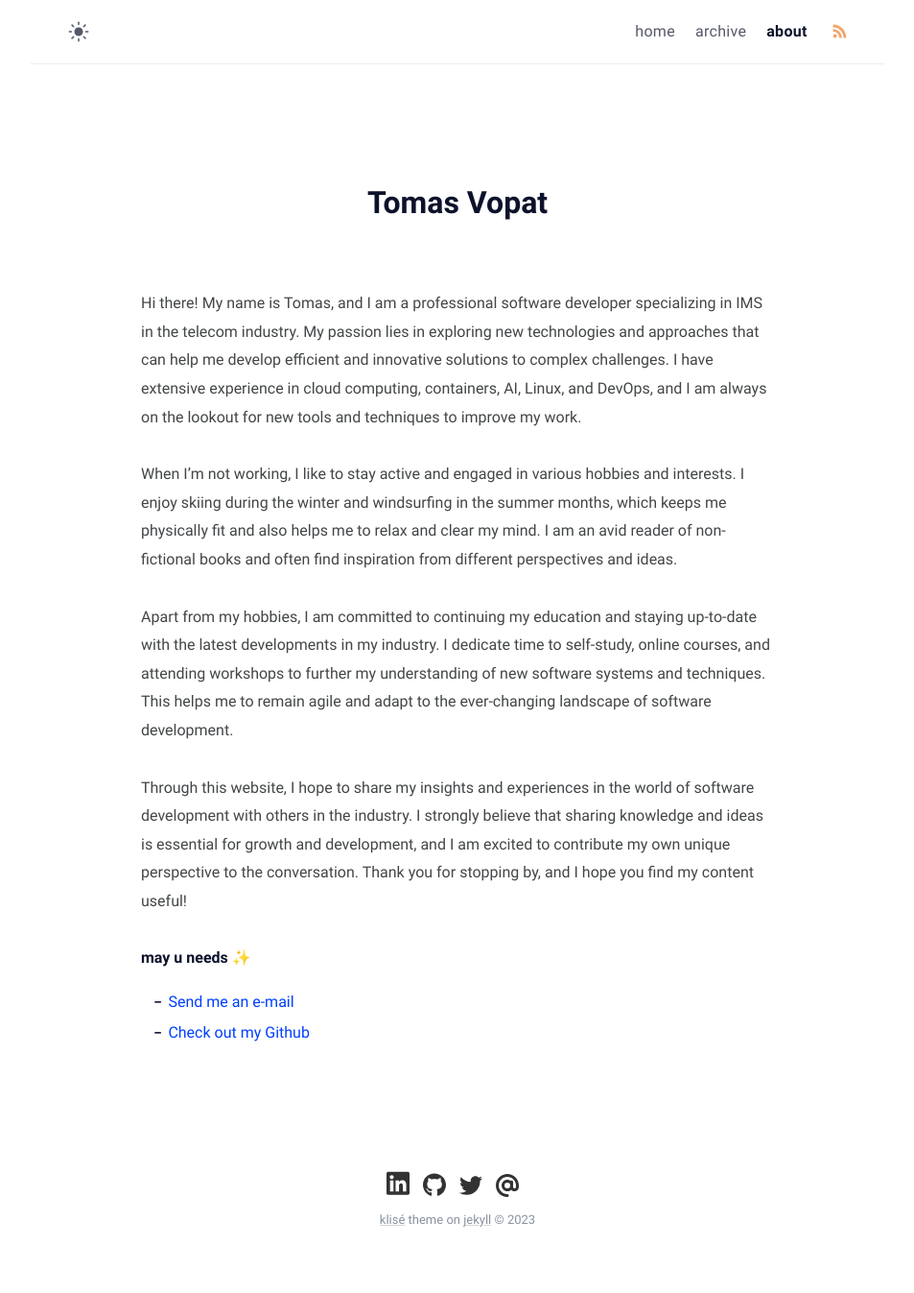
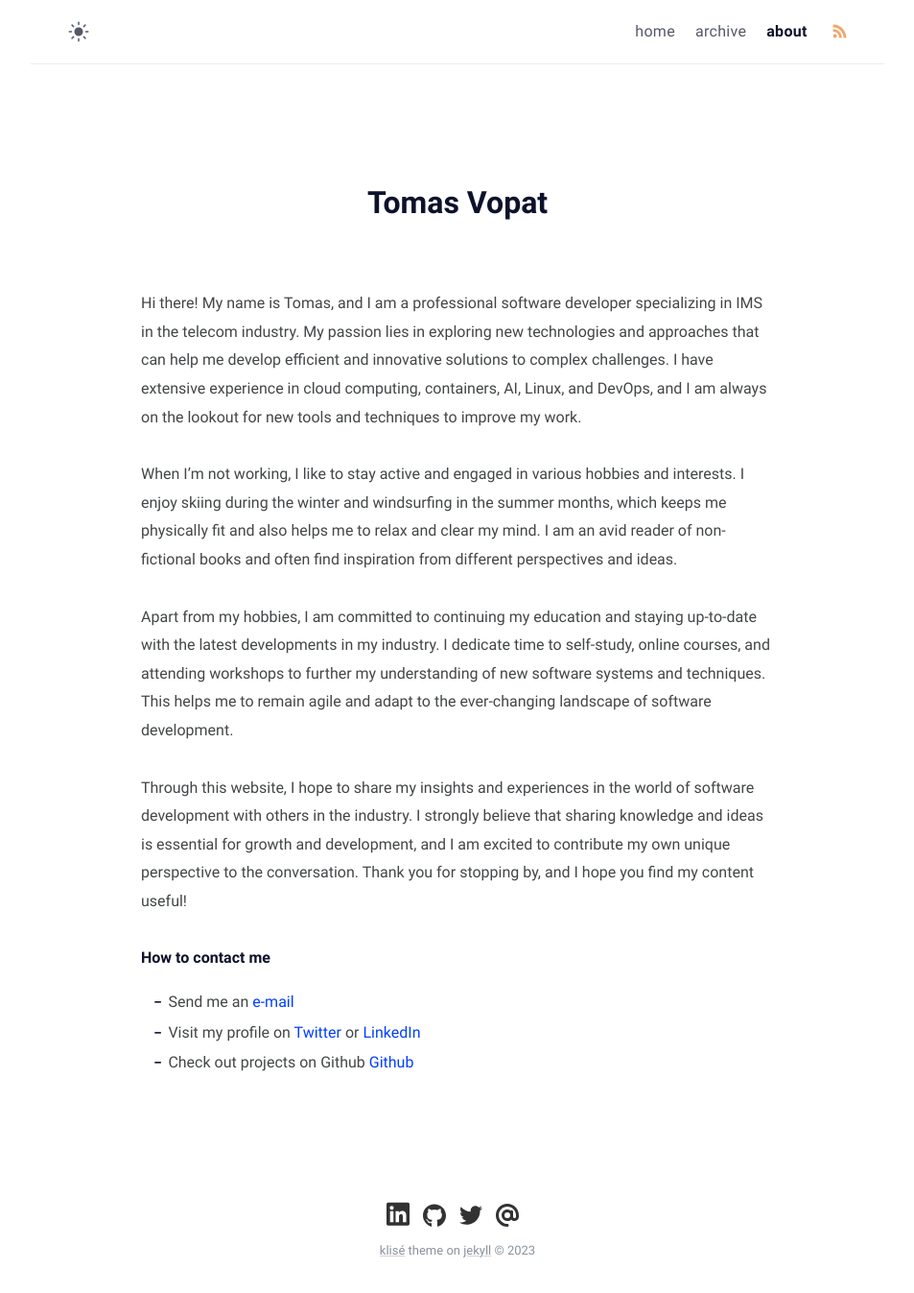
Before and after one commit to tomvopat/personal_webpage, a Jekyll site: the page built from data/about.md, in a window 1280 px wide. Shown: the whole page at 96% size, without its empty margins (163-1116 px from the left). Built offline with Jekyll 4.4.1, drawn with Linux system fonts in a browser that asks for light colours; before the commit the page ends 1315 px from its top, so only the background shows below that.

Commit message:
Update contacts on about me page

```diff
--- a/data/about.md
+++ b/data/about.md
@@ -15,7 +15,8 @@ Apart from my hobbies, I am committed to continuing my education and staying up-
 
 Through this website, I hope to share my insights and experiences in the world of software development with others in the industry. I strongly believe that sharing knowledge and ideas is essential for growth and development, and I am excited to contribute my own unique perspective to the conversation. Thank you for stopping by, and I hope you find my content useful!
 
-**may u needs ✨**
+**How to contact me**
 
-- [Send me an e-mail](mailto:{{ site.author.email }})
-- [Check out my Github](https://github.com/{{ site.author.github }})
+- Send me an [e-mail](mailto:{{ site.author.email }})
+- Visit my profile on [Twitter](https://twitter.com/{{ site.author.twitter }}) or [LinkedIn](https://www.linkedin.com/in/{{ site.author.linkedin }})
+- Check out projects on Github [Github](https://github.com/{{ site.author.github }})
```
